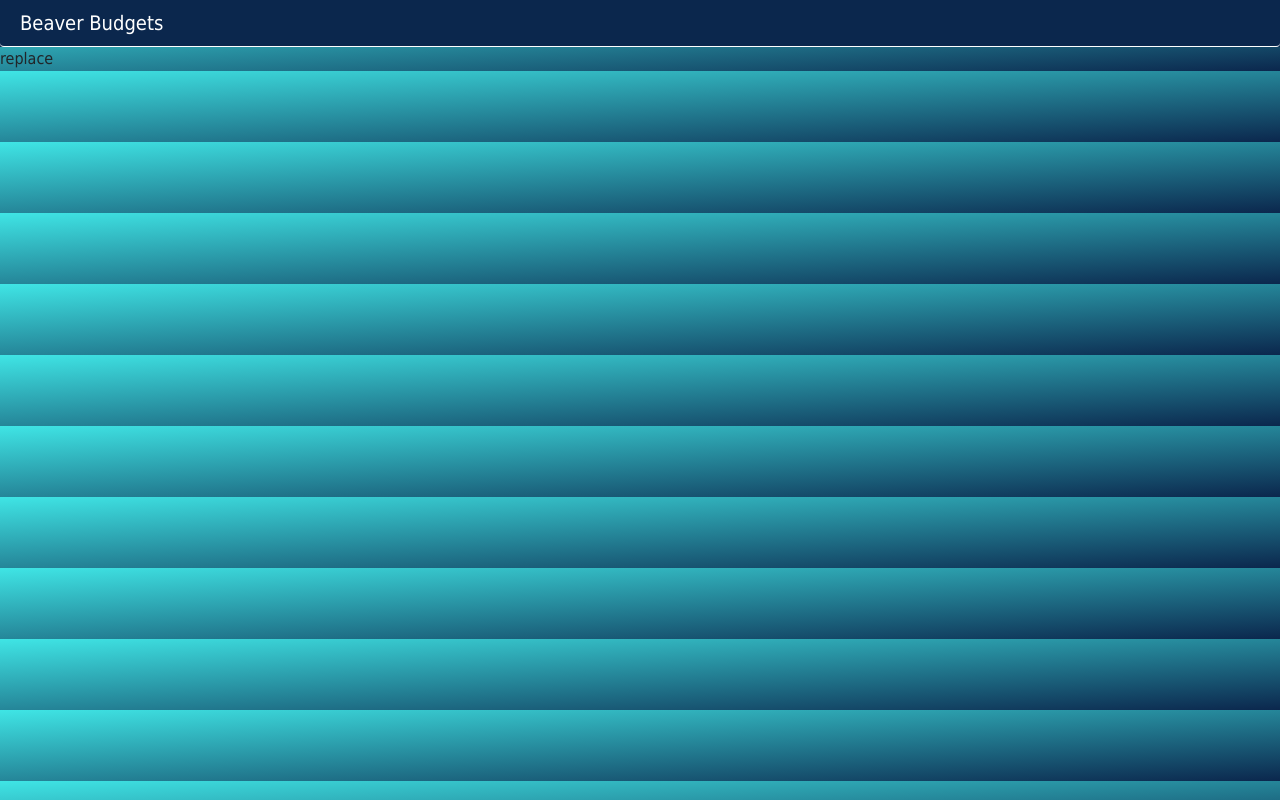
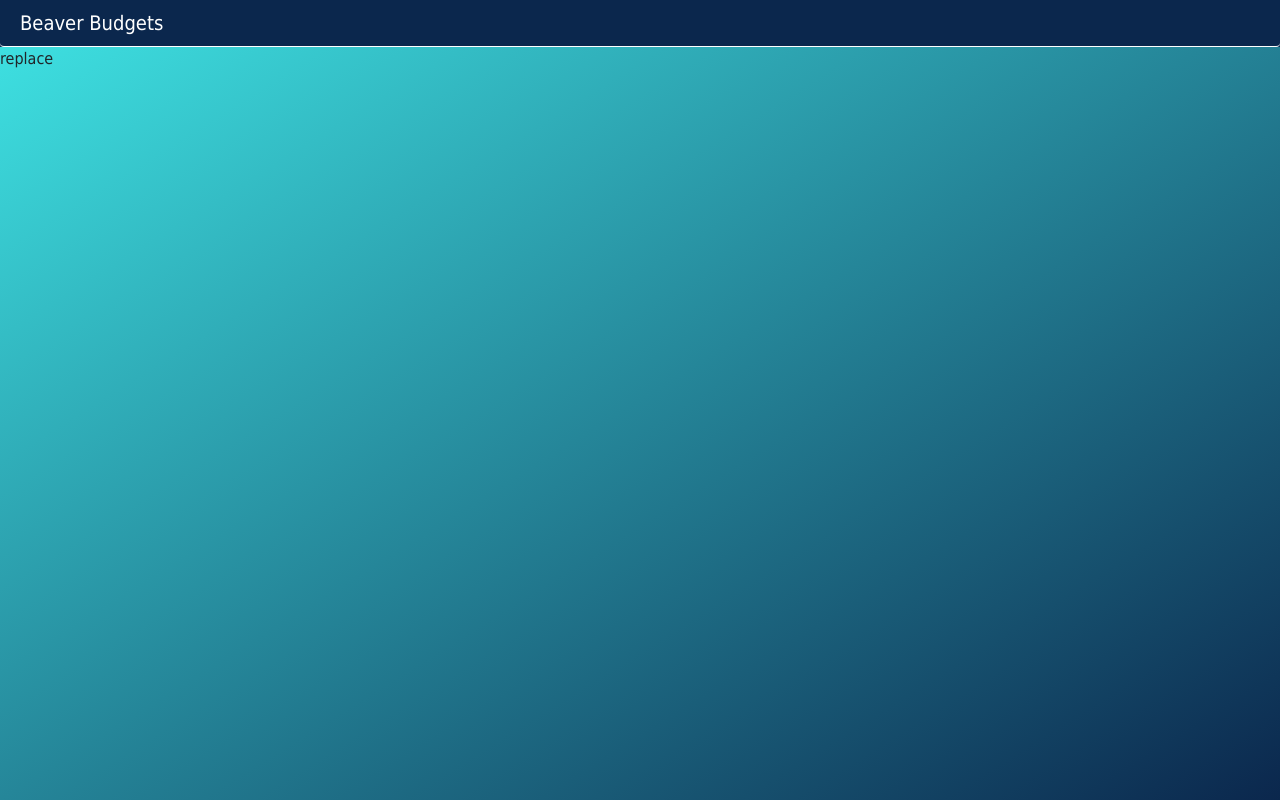
Before and after one commit to asa-leholland/BeaverHacks, a Django app: template BeaverStacks/BudgetApp/templates/base.html in a window 1280 px wide. Run offline with Django 3.2, Linux system fonts and the light colour scheme; the template is opened without the code that fills it, so the values that code supplies are empty.

Commit message:
Fixed background body formatting (wasn't displaying correctly on Stats tab)

```diff
--- a/BeaverStacks/BudgetApp/static/css/background.css
+++ b/BeaverStacks/BudgetApp/static/css/background.css
@@ -1,4 +1,9 @@
+html {
+    height: 100%;
+}
+
 body {
+    min-height: 100%;
     font-family: Tahoma;
     background: #fc4a1a;
     background: -webkit-linear-gradient(to bottom right, #3FE5E5, #0B274D);
@@ -6,6 +11,8 @@
 }
 
 
+
+
 #main_navbar {
     background: #0B274D;
 }
```
